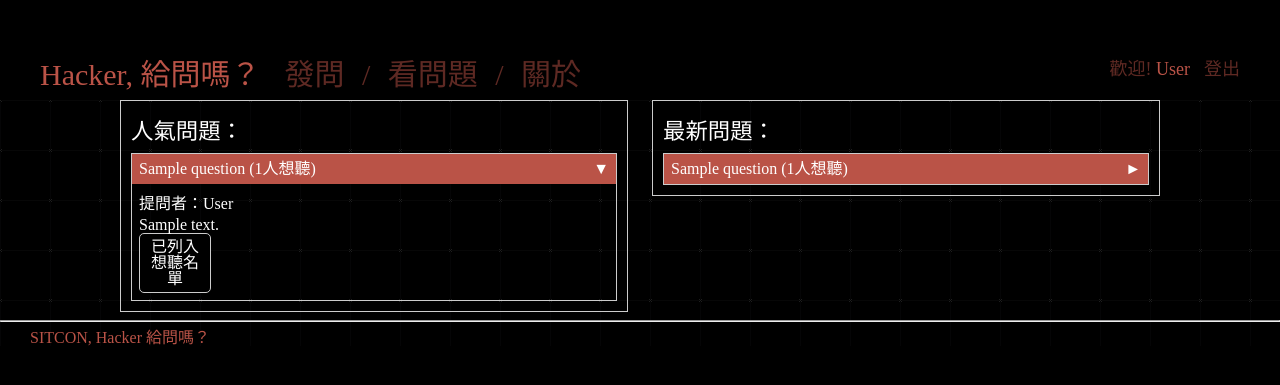
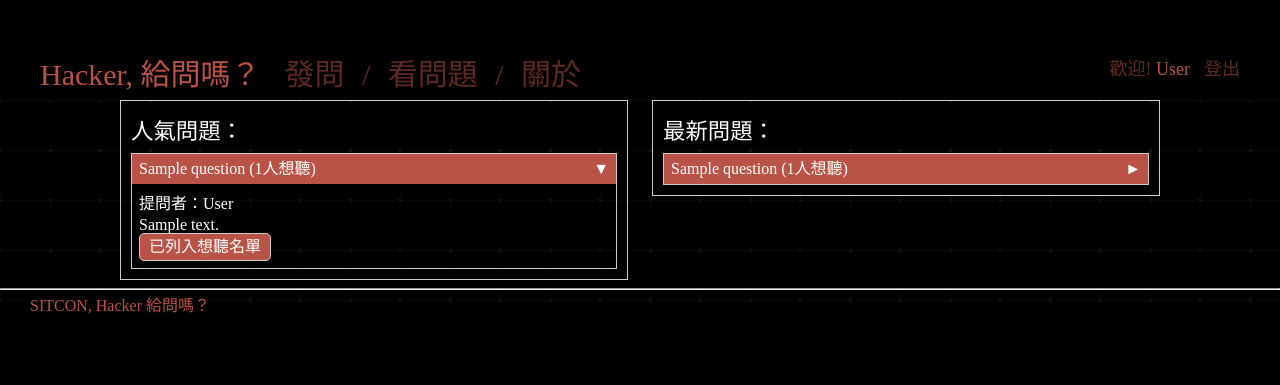
Before and after one commit to Yi-Tseng/SitconAskVote, a Django app: page /question/view in a window 1280 px wide, after a click that opens the changed part. Shown: the top 385 px of the page. Run offline with Django 3.2, Linux system fonts and the light colour scheme; a user stored in the database is signed in; tables that the repository leaves empty hold one stand-in row (values such as "Sample post").

Commit message:
fix typo

```diff
--- a/question/templates/view.html
+++ b/question/templates/view.html
@@ -22,7 +22,7 @@
 
                 {% if user.is_authenticated %}
                     {% if pop.id in want_list %}
-                        <a id="btn-pop-{{pop.id}}" href="#" class="btn-want-this-question want">已列入想聽名單</a>
+                        <a id="btn-pop-{{pop.id}}" href="#" class="btn-want-this-question wanted">已列入想聽名單</a>
                     {% else %}
                         <a id="btn-pop-{{pop.id}}" href="#" class="btn-want-this-question">想聽</a>
                     {% endif %}
@@ -53,7 +53,7 @@
 
                 {% if user.is_authenticated %}
                     {% if new_q.id in want_list %}
-                        <a id="btn-new_q-{{new_q.id}}" href="#" class="btn-want-this-question want">已列入想聽名單</a>
+                        <a id="btn-new_q-{{new_q.id}}" href="#" class="btn-want-this-question wanted">已列入想聽名單</a>
                     {% else %}
                         <a id="btn-new_q-{{new_q.id}}" href="#" class="btn-want-this-question">想聽</a>
                     {% endif %}
```
